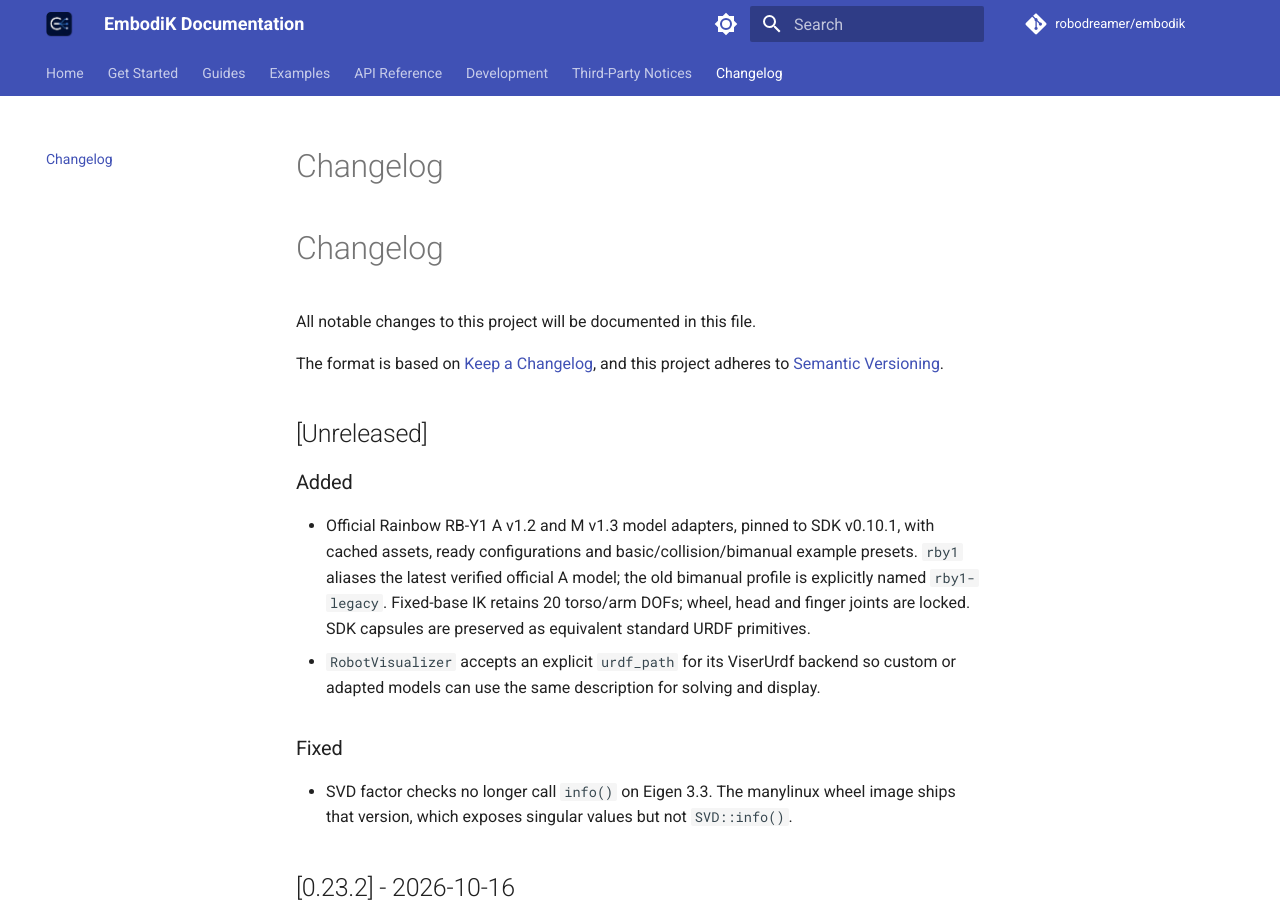
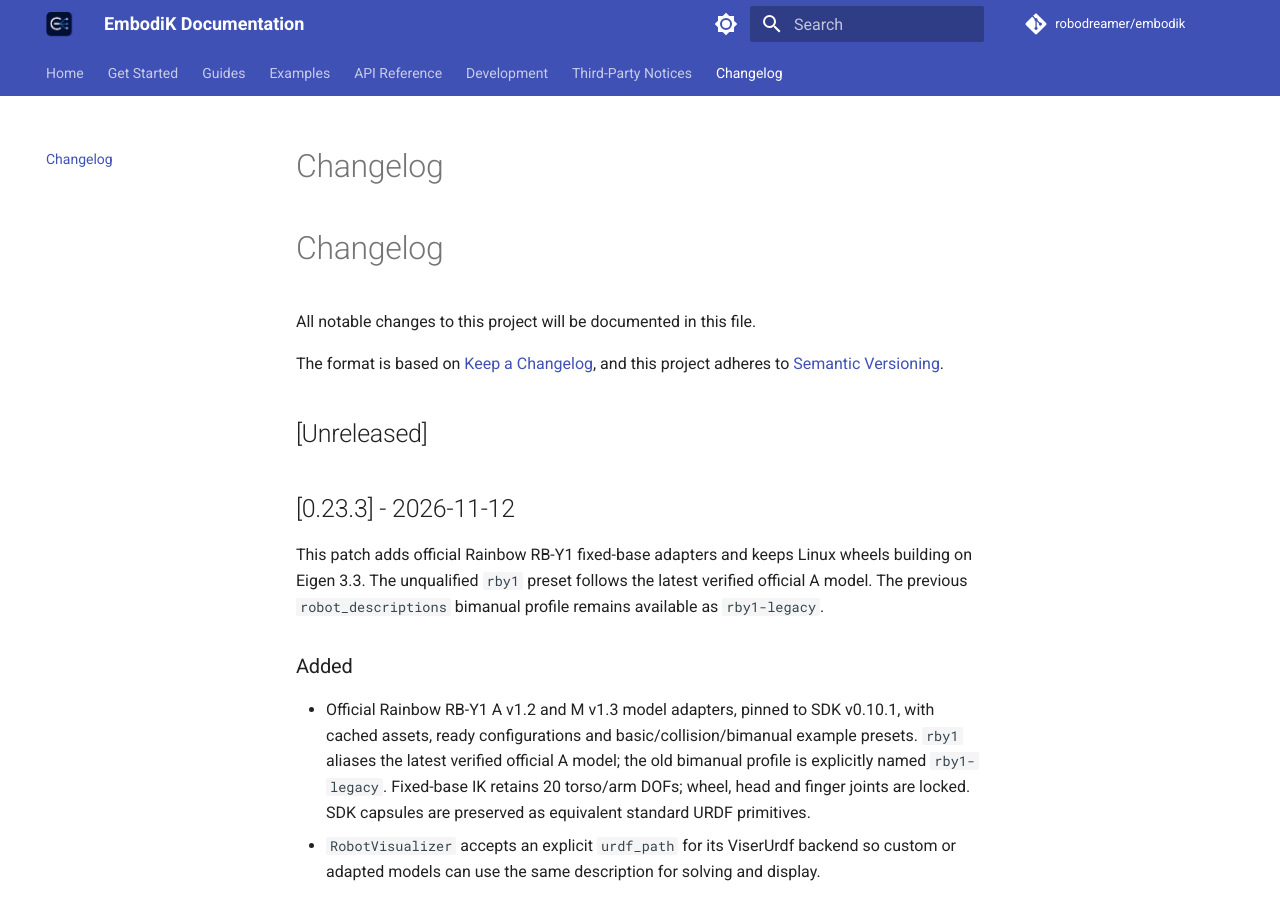
Before and after one commit to robodreamer/embodik, an MkDocs documentation site: the page built from docs/changelog.md, in a window 1280 px wide and 900 px high. Built offline with MkDocs 1.6.1 and Material for MkDocs 9.7.7, drawn with Linux system fonts in a browser that asks for light colours; comment, search, counter and statistics services are not loaded.

Commit message:
docs(release): prepare 0.23.3 for the official RB-Y1 update
Date the RB-Y1 A/M adapters and the Eigen 3.3 wheel fix already on main, and sync the package version across the release metadata files.

```diff
--- a/CHANGELOG.md
+++ b/CHANGELOG.md
@@ -6,14 +6,22 @@ The format is based on [Keep a Changelog](https://keepachangelog.com/en/1.0.0/),
 and this project adheres to [Semantic Versioning](https://semver.org/spec/v2.0.0.html).
 
 ## [Unreleased]
+
+## [0.23.3] - 2026-11-12
+
+This patch adds official Rainbow RB-Y1 fixed-base adapters and keeps Linux
+wheels building on Eigen 3.3. The unqualified `rby1` preset follows the latest
+verified official A model. The previous `robot_descriptions` bimanual profile
+remains available as `rby1-legacy`.
 
 ### Added
 
 - Official Rainbow RB-Y1 A v1.2 and M v1.3 model adapters, pinned to SDK v0.10.1,
   with cached assets, ready configurations and basic/collision/bimanual example
   presets. `rby1` aliases the latest verified official A model; the old bimanual
-  profile is explicitly named `rby1-legacy`. Fixed-base IK retains 20 torso/arm DOFs; wheel, head and finger joints
-  are locked. SDK capsules are preserved as equivalent standard URDF primitives.
+  profile is explicitly named `rby1-legacy`. Fixed-base IK retains 20 torso/arm
+  DOFs; wheel, head and finger joints are locked. SDK capsules are preserved as
+  equivalent standard URDF primitives.
 - `RobotVisualizer` accepts an explicit `urdf_path` for its ViserUrdf backend so
   custom or adapted models can use the same description for solving and display.
 
--- a/CMakeLists.txt
+++ b/CMakeLists.txt
@@ -1,5 +1,5 @@
 cmake_minimum_required(VERSION 3.16)
-project(embodik VERSION 0.23.2)
+project(embodik VERSION 0.23.3)
 
 # Python is used to auto-discover Pinocchio (PyPI `pin`) CMake config during sdist builds.
 find_package(Python REQUIRED COMPONENTS Interpreter)
--- a/pixi.toml
+++ b/pixi.toml
@@ -1,6 +1,6 @@
 [workspace]
 name = "embodik"
-version = "0.23.2"
+version = "0.23.3"
 description = "High-performance inverse kinematics solver optimized for cross-embodiment VLA/AI applications"
 authors = ["Andy Park <andypark.purdue@gmail.com>"]
 channels = ["conda-forge"]
--- a/pyproject.toml
+++ b/pyproject.toml
@@ -15,7 +15,7 @@ build-backend = "scikit_build_core.build"
 
 [project]
 name = "embodik"
-version = "0.23.2"
+version = "0.23.3"
 description = "High-performance inverse kinematics solver optimized for cross-embodiment VLA/AI applications"
 authors = [{ name = "Andy Park", email = "andypark.purdue@gmail.com" }]
 readme = "README.md"
```
Also changed, not shown: 1 other file.
